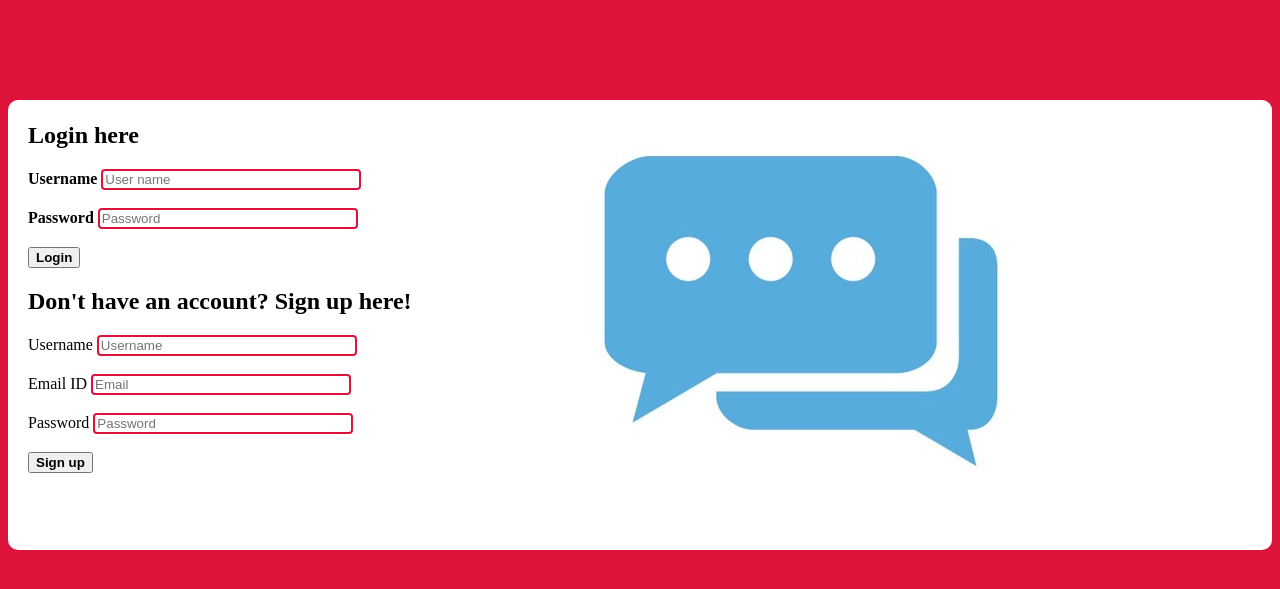
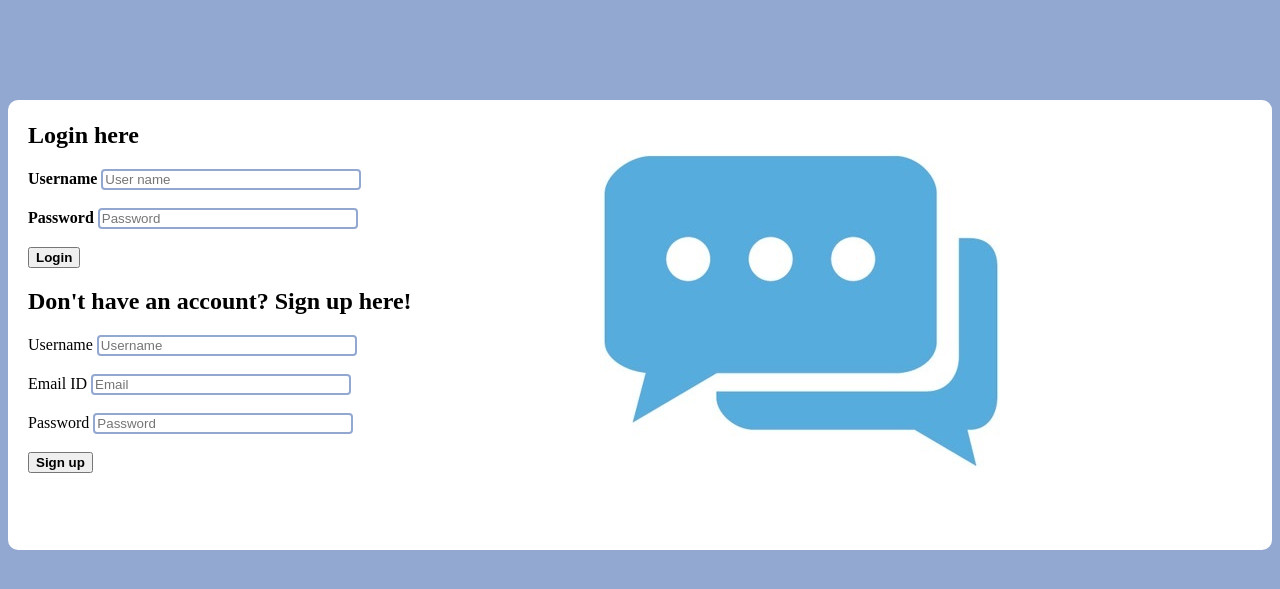
Before and after one commit to deepandey/webchat, a PHP site: page / in a window 1280 px wide. Shown: the top 589 px of the page. Run offline with PHP 8.4, Linux system fonts and the light colour scheme.

Commit message:
second commit

```diff
--- a/style.css
+++ b/style.css
@@ -1,6 +1,6 @@
 body{
 
-	background-color: #dc143c;
+	background-color: #92a8d1;
 }
 #main{
 	background-image: url("back.jpg");
@@ -17,13 +17,13 @@ body{
 input[type=text]{
 	width: 260px;
 	box-sizing: border-box;
-	border: 2px solid #dc143c;
+	border: 2px solid #92a8d1;
 	border-radius:4px;
 }
 input[type=password]{
 	width: 260px;
 	box-sizing: border-box;
-	border: 2px solid #dc143c;
+	border: 2px solid #92a8d1;
 	border-radius:4px;
 }
 .button{
```
